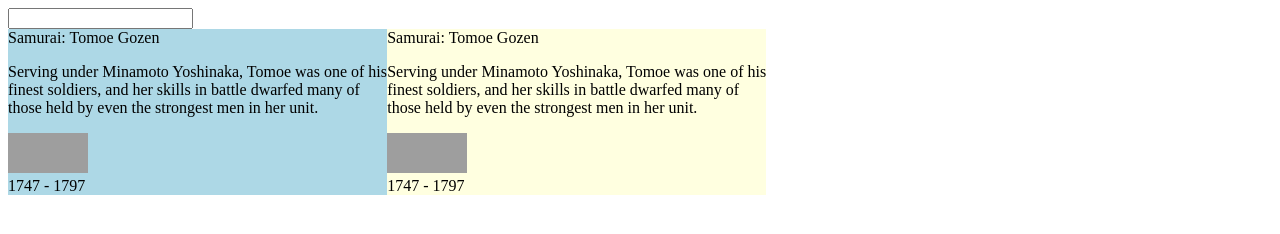
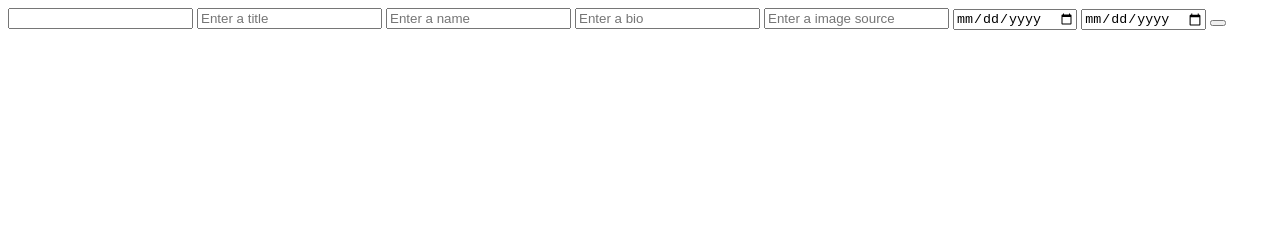
Before and after one commit to ZoeLeBlanc/wysiwyg, a plain HTML site: page index.html in a window 1280 px wide. Drawn offline with Linux system fonts and the light colour scheme; grey boxes are pictures that could not be loaded.

Commit message:
got everything fully dynamic

```diff
--- a/index.html
+++ b/index.html
@@ -9,13 +9,13 @@
 <body>
 <div id="inputArea">
 <input type="text" name="" value="" placeholder="" id="inputText">
-<!-- 	<input type="text" name="" value="" id="title" placeholder="Enter a title">
+	<input type="text" name="" value="" id="title" placeholder="Enter a title">
 	<input type="text" name="" value="" id="name" placeholder="Enter a name">
 	<input type="text" name="" value="" id="bio" placeholder="Enter a bio">
-	<input type="image" name="" value="" id="image" placeholder="Enter a image source">
+	<input type="text" name="" value="" id="image" placeholder="Enter a image source">
 	<input type="date" name="" value="" id="birth" placeholder="Enter a birthdate">
 	<input type="date" name="" value="" id="death" placeholder="Enter a deathdate">
-	<button type="submit" id="userInput"></button> -->
+	<button type="submit" id="userInput"></button>
 </div>
 <div id="outputEl"></div>
 <script type="text/javascript" src="wysiwyg.js"></script>
--- a/wysiwyg.js
+++ b/wysiwyg.js
@@ -1,35 +1,28 @@
-
+var famousPeople = [];
+var userInputBtn = document.getElementById("userInput");
 var userInputText = document.getElementById("inputText");
 var outputEl = document.getElementById("outputEl");
 var clickBio = "";
-
 var finalOutput = "";
 var outputDOM = "";
 
-var famousPeople = [{
-		title: "Samurai",
-  		name: "Tomoe Gozen",
-  		bio: "Serving under Minamoto Yoshinaka, Tomoe was one of his finest soldiers, and her skills in battle dwarfed many of those held by even the strongest men in her unit.",
-  		image: "https://upload.wikimedia.org/wikipedia/commons/4/48/Tomoe-Gozen.jpg",
-  		lifespan: {
-    		birth: 1747,
-    		death: 1797
+function famousPpl() {
+famousPeople.push({
+		title: document.getElementById('title').value,
+		name: document.getElementById('name').value,
+		bio: document.getElementById('bio').value,
+		image: document.getElementById('image').value,
+		lifespan: {
+			birth: document.getElementById('birth').value,
+			death: document.getElementById('death').value,
 		}
-		},
-{
-		title: "Samurai",
-  		name: "Tomoe Gozen",
-  		bio: "Serving under Minamoto Yoshinaka, Tomoe was one of his finest soldiers, and her skills in battle dwarfed many of those held by even the strongest men in her unit.",
-  		image: "https://upload.wikimedia.org/wikipedia/commons/4/48/Tomoe-Gozen.jpg",
-  		lifespan: {
-    		birth: 1747,
-    		death: 1797
-		}
-		}];
+});
+getFamoustPpl(famousPeople);
+}
+userInputBtn.addEventListener('click', famousPpl);
 
-
-getFamoustPpl(famousPeople);
 function getFamoustPpl(obj) {
+	outputEl.innerHTML = "";
 	for (var counter = 0; counter < obj.length; counter++) {
 		outputEl.innerHTML += `<person class="person_container" id="person--${counter}"><header> ${obj[counter].title}: ${obj[counter].name}</header> <section><p class="bio" id="bio--${counter}">${obj[counter].bio}</p><img src="${obj[counter].image}"></section> <footer>${obj[counter].lifespan.birth} - ${obj[counter].lifespan.death}</footer></person>`;
 			//outputDOM += textInput;
@@ -59,94 +52,3 @@ userInputText.addEventListener("keyup", function(e) {
 	}
 
 })
-
-	//outputPersonDiv.innerHTML = outputDOM;
-	//console.log(outputPersonDiv.childNodes);
-	//addTextArea();
-
-	//getValue();
-
-// function addTextArea() {
-
-// 	for (var i = 0; i < personDiv.length; i++){
-// 		var inputUser = document.createElement("input");
-// 		inputUser.id = "bioInput";
-// 		inputUser.type = "text"
-// 		personDiv[i].appendChild(inputUser);
-// 	}
-// 	getValue();
-// }
-// //var bioArea = document.getElementById("bioInput");
-// function getValue() {
-// 	var bioList = document.getElementsByClassName("bio");
-// 	for (var i = 0; i < bioList.length; i++){
-// 		bioInput[i].addEventListener("change", function() {
-
-// 			//console.log(event.target.value);
-// 			console.log(bioList.click);
-// 		});
-// 	}
-// }
-
-
-// var counter = 0;
-// function parseList(obj) {
-// 	for (; counter < 5; counter++){
-// 		outputDOM += "<person class='person' id='person--${counter}'>" + obj + "</person>"
-// 	}
-// 	outputPersonDiv.innerHTML += outputDOM;
-// }
-// //userInputBtn.addEventListener('click', famousPpl);
-// // var counter = 0;
-// // function parseList(obj) {
-// // 	for (var i = 0; i < obj.length; i++) {
-
-// // 		outputDOM += "<person class='person' id='person--${i}'> <header>" + obj[i].title + ": " + obj[i].name + "</header> <section>" + "<p>" + obj[i].bio + "</p>"+ obj[i].image + "</section> <footer>" + obj[i].lifespan.birth + " - " + obj[i].lifespan.death + "</footer> <input type='text'></type></person>";
-// // 		//outputDOM += textInput;
-
-// // 	}
-// // 	outputPersonDiv.innerHTML += outputDOM;
-// // 	console.log(personDiv);
-// // }
-
-// for (var i = 0; i < personDiv.length; i++){
-// 	personDiv[i].addEventListener("click", function(event) {
-// 		event.target.classList.add("dotted");
-// 	})
-// }
-// function clickingDiv(event) {
-// 	personDiv.addEventListener("click", function(event) {
-// 		console.log(event);
-// 		console.log(event.target);
-// 		console.log(event.currentTarget);
-
-// 	});
-//  }
-
-
-
-// var counter = 0;
-// var outputEl = document.getElementById("outputEl");
-// for (; counter < 5; counter++) {
-//   // Give each person element a unique identifier
-//   outputEl.innerHTML += `<div class="person__container" id="person--${counter}"></div>`;
-// }
-
-// // Now containerEl will have elements in it
-// var containerEl = document.getElementsByClassName("person__container");
-
-// // Event listeners are created
-// for (var i = 0; i < containerEl.length; i++) {
-//   containerEl[i].addEventListener("click", function (event) {
-//     // Logic to execute when the element is clicked
-//   });
-// };
-// var arr = [];
-// var len = oFullResponse.results.length;
-// for (var i = 0; i < len; i++) {
-//     arr.push({
-//         key: oFullResponse.results[i].label,
-//         sortable: true,
-//         resizeable: true
-//     });
-// }
```
